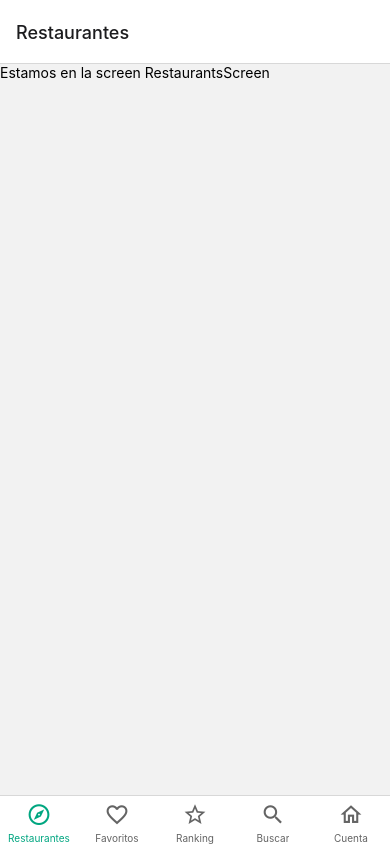
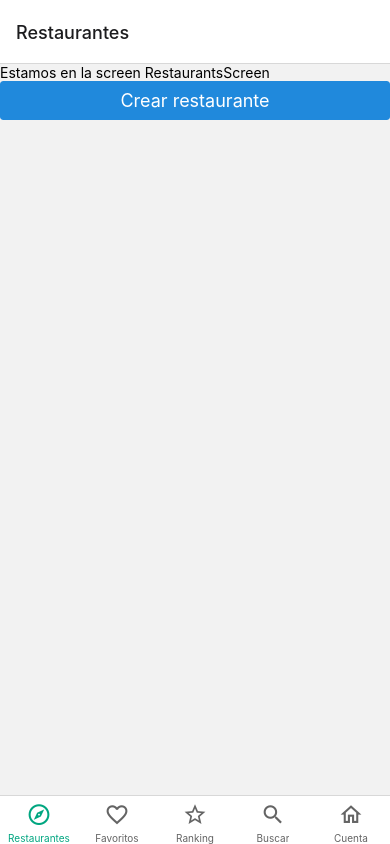
Before and after one commit to andrac275/cincoTenedores, a React Native app in the folder 5-tenedores/: screen / in a window 390 px wide. Built offline with nearby package versions, Linux system fonts and the light colour scheme.

Commit message:
navegacion entre screens

```diff
--- a/5-tenedores/src/screens/Restaurants/RestaurantsScreen.js
+++ b/5-tenedores/src/screens/Restaurants/RestaurantsScreen.js
@@ -1,10 +1,22 @@
 import React from "react";
 import { View, Text } from "react-native";
+import { Button } from "react-native-elements";
+import { screen } from "../../utils";
 
-export function RestaurantsScreen() {
+export function RestaurantsScreen(props) {
+  const { navigation } = props;
+  const goToAddRestaurant = () => {
+    //Si estamos en el mismo stack se puede hacer asi
+    navigation.navigate(screen.restaurant.addRestaurant);
+
+    //Pero si se viaja a otro stack, es recomendable hacerlo como el ejemplo comentado
+    //para evitar problemas:
+    //navigation.navigate(screen.account.tab, { screen: screen.account.account });
+  };
   return (
     <View>
       <Text>Estamos en la screen RestaurantsScreen</Text>
+      <Button title="Crear restaurante" onPress={goToAddRestaurant}></Button>
     </View>
   );
 }
```
